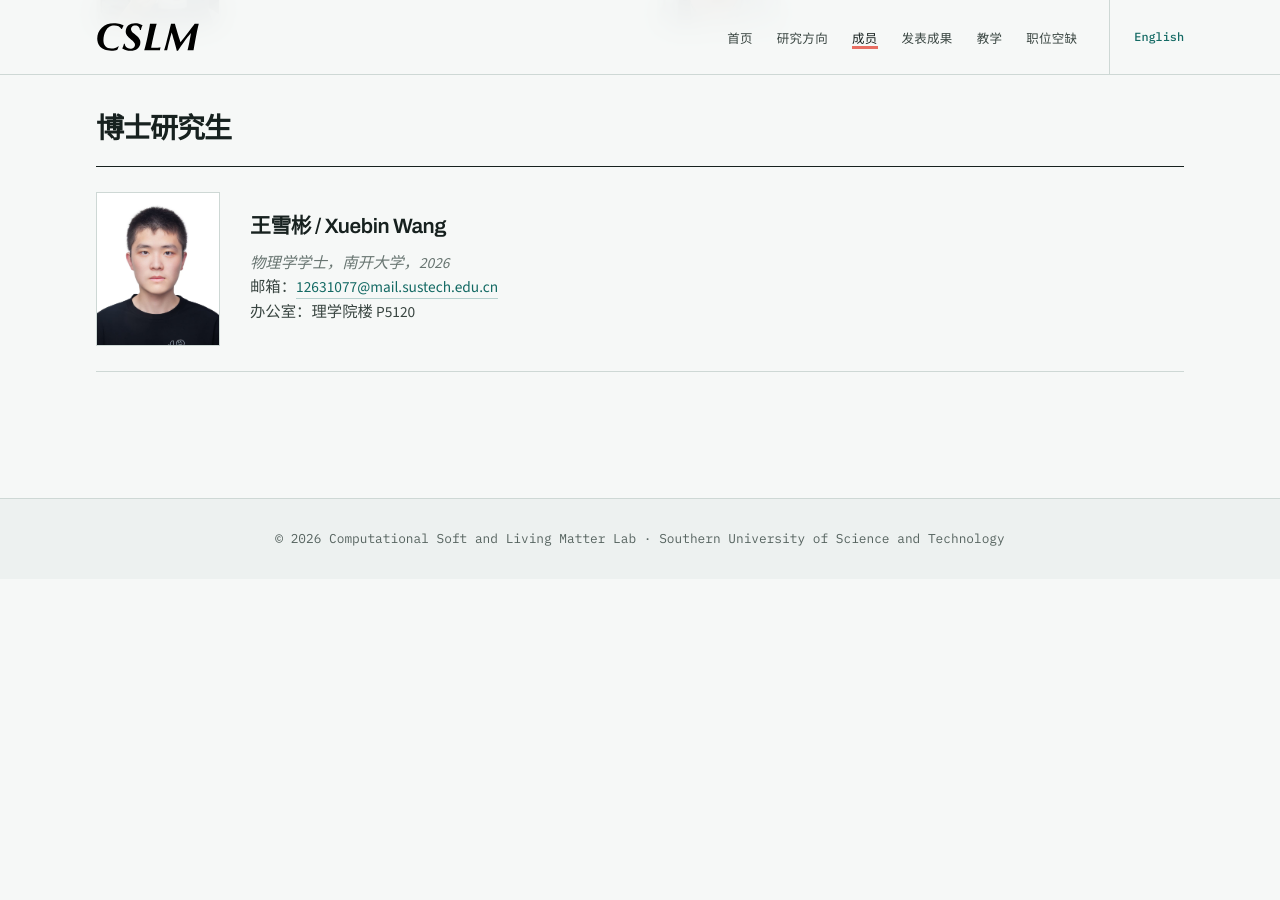
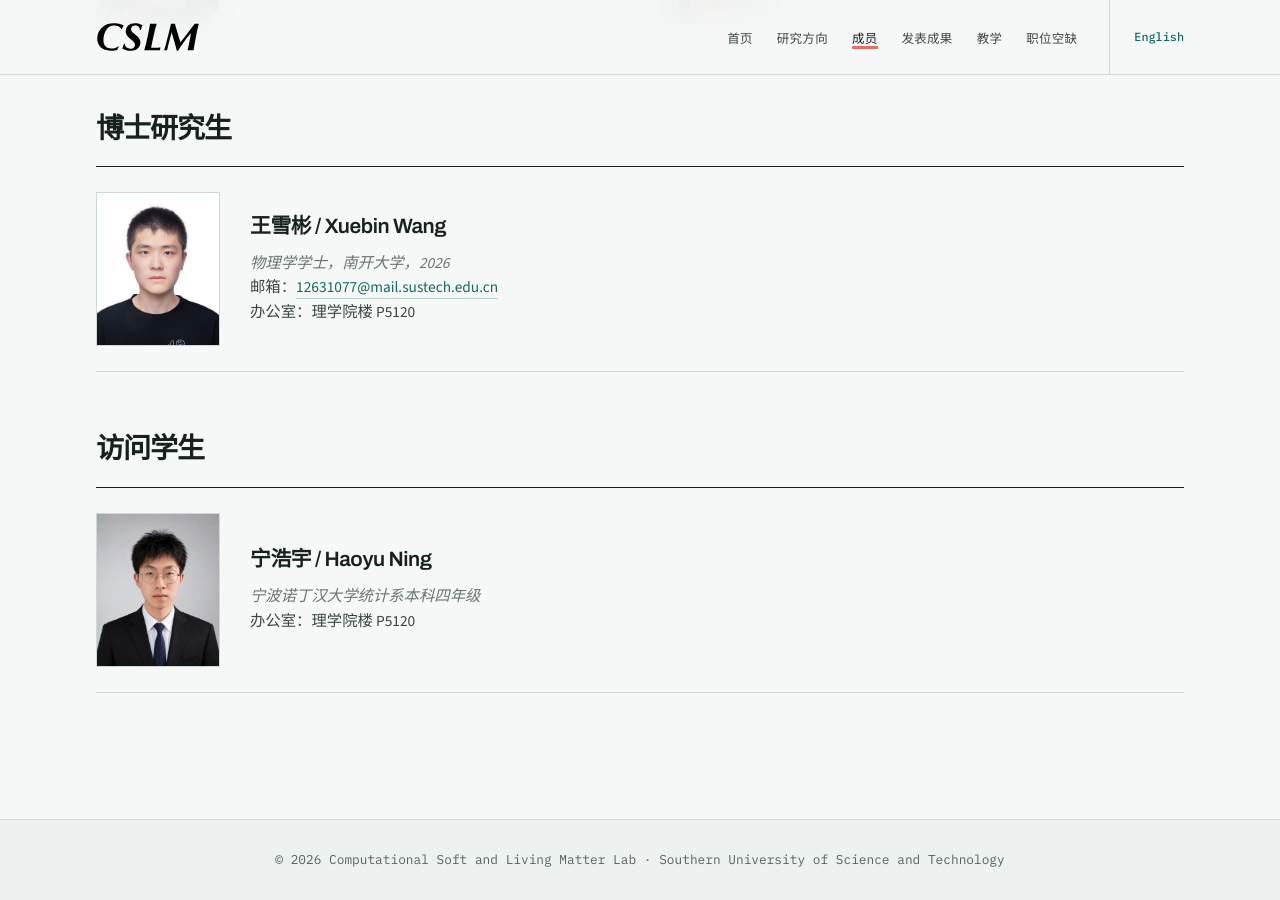
Before and after one commit to xxialab/xxialab.github.io, a Jekyll site: the page built from zh/people.html, in a window 1280 px wide and 900 px high, scrolled down 1190 px. Built offline with Jekyll 4.4.1, drawn with Linux system fonts in a browser that asks for light colours; before the commit the page ends 1769 px from its top, so only the background shows below that.

Commit message:
Add Haoyu Ning as visiting student

```diff
--- a/zh/people.html
+++ b/zh/people.html
@@ -100,4 +100,22 @@ permalink: /zh/people.html
       </div>
     </section>
 
+    <!-- 访问学生 -->
+    <section>
+      <h2>访问学生</h2>
+      <div class="member-list">
+        <div class="card peo-card">
+          <img src="/images/ninghaoyu.webp" alt="宁浩宇" class="peo-photo peo-photo-headroom" width="720" height="960" loading="lazy" decoding="async">
+
+          <div>
+            <h3>宁浩宇 / Haoyu Ning</h3>
+            <p>
+              <em>宁波诺丁汉大学统计系本科四年级</em><br>
+              办公室：理学院楼 P5120
+            </p>
+          </div>
+        </div>
+      </div>
+    </section>
+
   </main>
```
Also changed, not shown: people.html (+18 -0 lines), images/ninghaoyu.webp (added).
